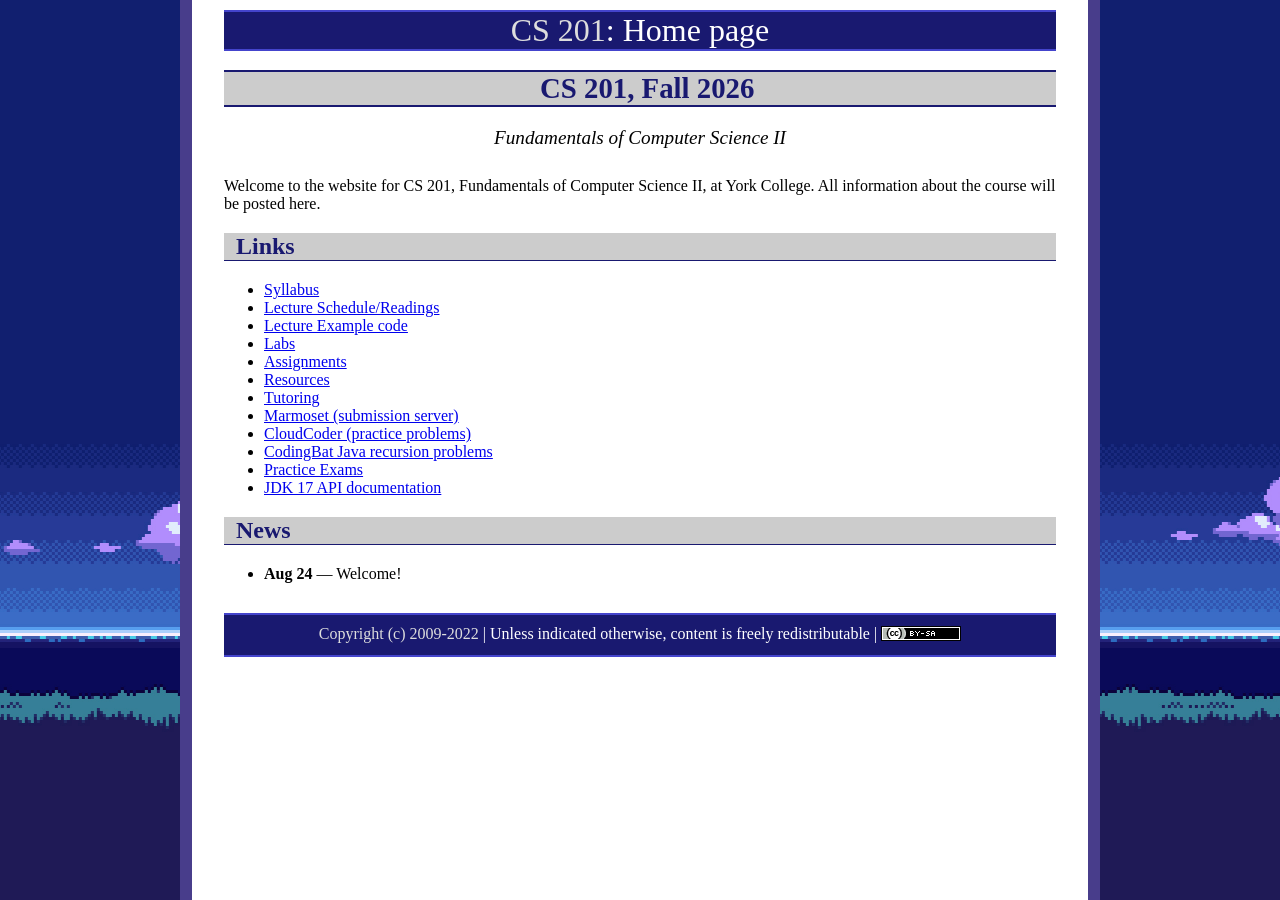
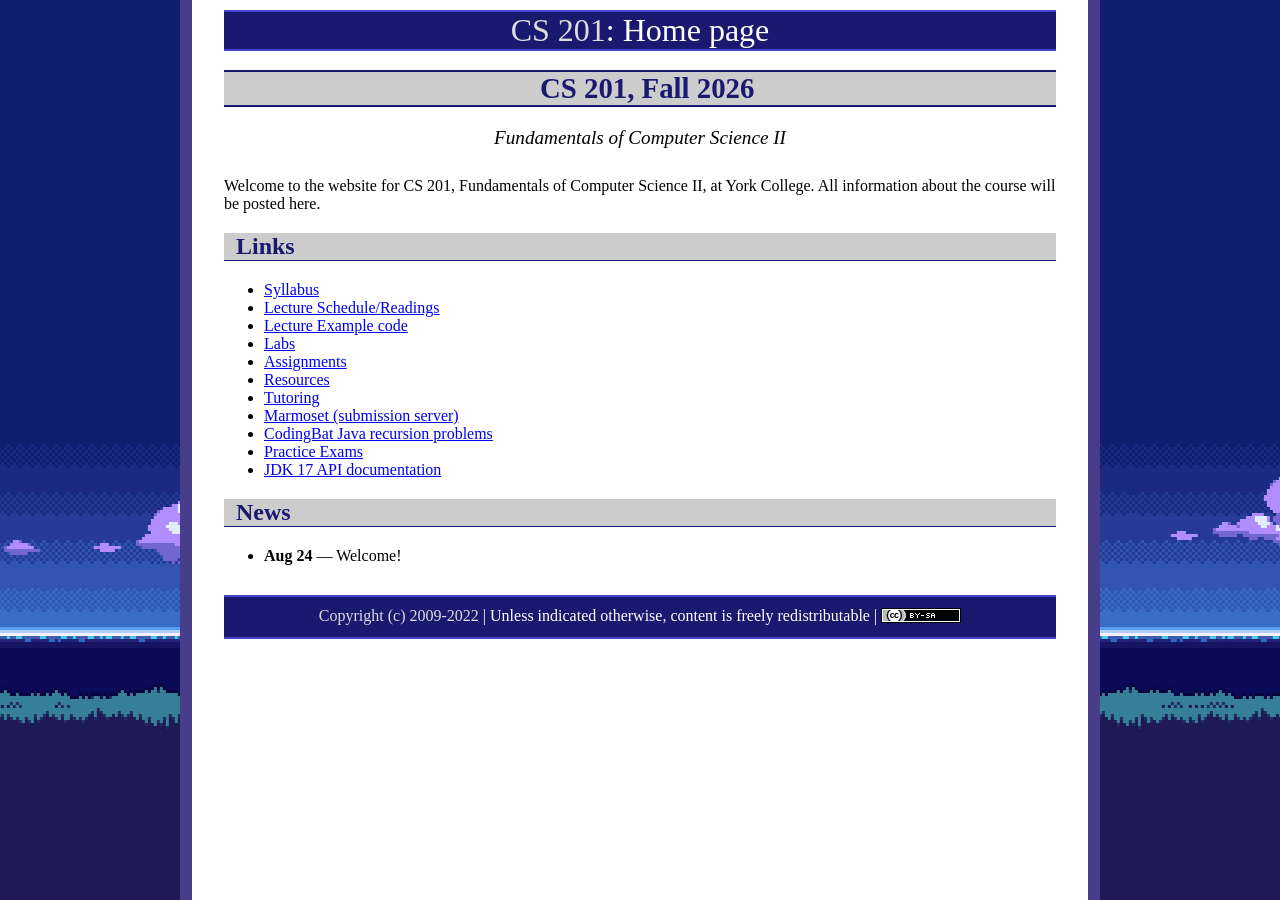
Before and after one commit to ycpcs/cs201-fall2026, a Jekyll site: the page built from index.md, in a window 1280 px wide. Built offline with Jekyll 4.4.1, drawn with Linux system fonts in a browser that asks for light colours.

Commit message:
Update index.md

```diff
--- a/index.md
+++ b/index.md
@@ -19,7 +19,6 @@ Welcome to the website for CS 201, Fundamentals of Computer Science II, at York
 * [Resources](resources/index.html)
 * [Tutoring](tutoring.html)
 * [Marmoset (submission server)](https://cs.ycp.edu/marmoset)
-* [CloudCoder (practice problems)](https://cs.ycp.edu/cloudcoder)
 * [CodingBat Java recursion problems](http://codingbat.com/java/Recursion-1)
 * [Practice Exams](practice/index.html)
 * [JDK 17 API documentation](https://docs.oracle.com/en/java/javase/17/docs/api/index.html)
```
